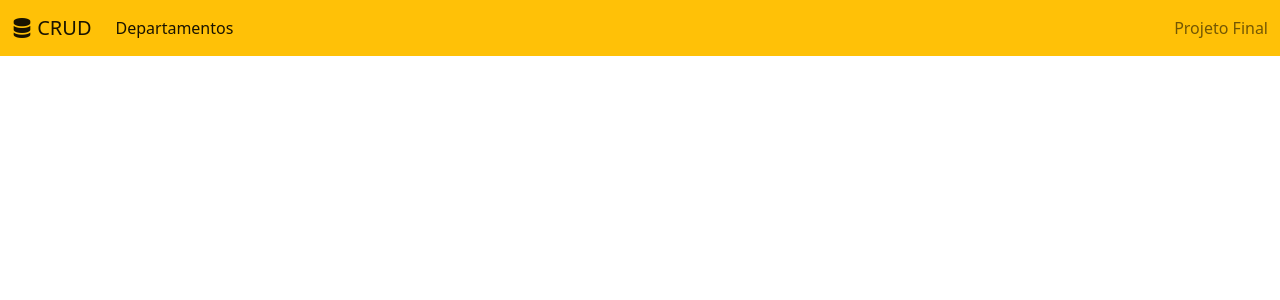
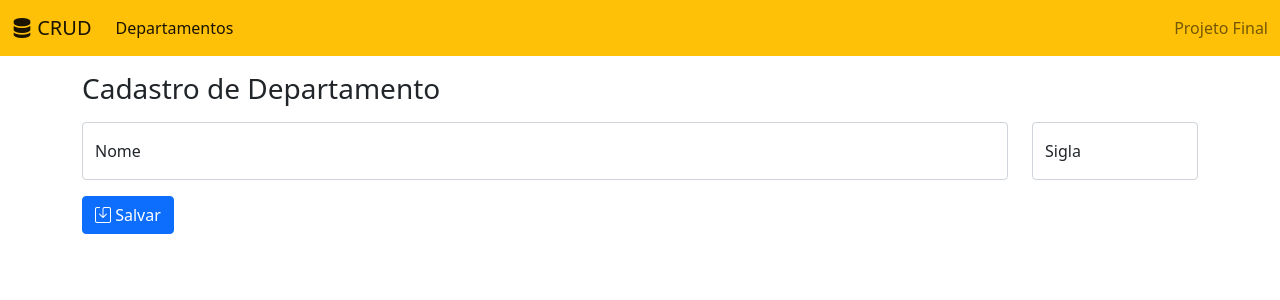
Before and after one commit to LidiMG/1605990-projeto-final, a React (Create React App) app in the folder crud/: page /departamentos/new in a window 1280 px wide. Shown: the top 300 px of the page. Built offline with nearby package versions, Linux system fonts and the light colour scheme.

Commit message:
Aula4: departament form

```diff
--- a/crud/src/App.js
+++ b/crud/src/App.js
@@ -5,6 +5,7 @@ import { BrowserRouter, Routes, Route } from 'react-router-dom';
 import Menu from './components/Menu';
 import Home from './components/Home';
 import ListaDepartamentos from './components/ListaDepartamentos';
+import CadastroDepartamentos from './components/CadastroDepartamentos';
 
 
 function App() {
@@ -17,6 +18,7 @@ function App() {
           <Routes>
             <Route path='/' element={<Home />} />
             <Route path='/departamentos' element={<ListaDepartamentos />} />
+            <Route path='/departamentos/new' element={<CadastroDepartamentos />} />
           </Routes>
 
           </div>
--- /dev/null
+++ b/crud/src/components/CadastroDepartamentos/index.js
@@ -0,0 +1,58 @@
+import React, { useEffect, useState } from "react";
+
+const CadastroDepartamentos = () => {
+const [nome, setNome] = useState('')
+const [sigla, setSigla] = useState('')
+
+    return (
+        <>
+            <h3 className="mt-3 mb-3">Cadastro de Departamento</h3>
+
+            <div className="row">
+                <div className="col-sm-6 col-md-10 col-12">
+                    <div className="form-floating">
+                        <input
+                        type="text"
+                        className="form-control"
+                        id="nome"
+                        placeholder="Nome"
+                        value={nome}
+                        onChange={e => {
+                            setNome(e.target.value)
+                        }}
+                        />
+                        <label for="nome">Nome</label>
+                    </div>
+                </div>
+                <div className="col-sm-6 col-md-2 col-12">
+                    <div className="form-floating">
+                        <input
+                        type="text"
+                        className="form-control"
+                        id="sigla"
+                        placeholder="Sigla"
+                        value={sigla}
+                        onChange={e => {
+                            setSigla(e.target.value)
+                        }}
+                        />
+                        <label for="sigla">Sigla</label>
+                    </div>
+                </div>
+            </div>
+
+            <div className="row">
+                <div className="col">
+                    <button
+                        className="btn btn-primary mt-3"
+                        onClick={() => {
+                            alert('Clicou!')
+                        }}>
+                        <i class="bi bi-save" /> Salvar</button>
+                </div>
+            </div>
+        </>
+    )
+}
+
+export default CadastroDepartamentos;
--- a/crud/src/components/Home/index.js
+++ b/crud/src/components/Home/index.js
@@ -1,8 +1,12 @@
 import React from 'react';
 
-const Home = () =>{
-    return(
-        <h3 className="mt-3">Bem vind@ ao CRUD! - Projeto Final</h3>
+const Home = () => {
+    return (
+        <div className="d-flex flex-column justify-content-center align-items-center">
+            <h1 className="mt-5 text-black-50">Bem vind@ ao CRUD! - Projeto Final</h1>
+            <i className="bi bi-boxes h1 text-black-50 mt-3" />
+        </div>
+
     )
 }
 
--- a/crud/src/components/ListaDepartamentos/index.js
+++ b/crud/src/components/ListaDepartamentos/index.js
@@ -1,4 +1,5 @@
 import React, { useEffect, useState } from "react";
+import { Link } from 'react-router-dom';
 import getDepartamentos from '../../services/departamentos';
 
 const ListaDepartamentos = () => {
@@ -16,7 +17,11 @@ const ListaDepartamentos = () => {
 
     return (
         <>
-            <h3 className="mt-3">Departamentos</h3>
+            <div className="d-flex justify-content-between align-items-center mt-3">
+                <h3>Departamentos</h3>
+                <Link to='/departamentos/new' className="btn bi-plus btn-secondary"> Novo</Link>
+            </div>
+
 
             <table className='table table-striped'>
                 <thead>
```
